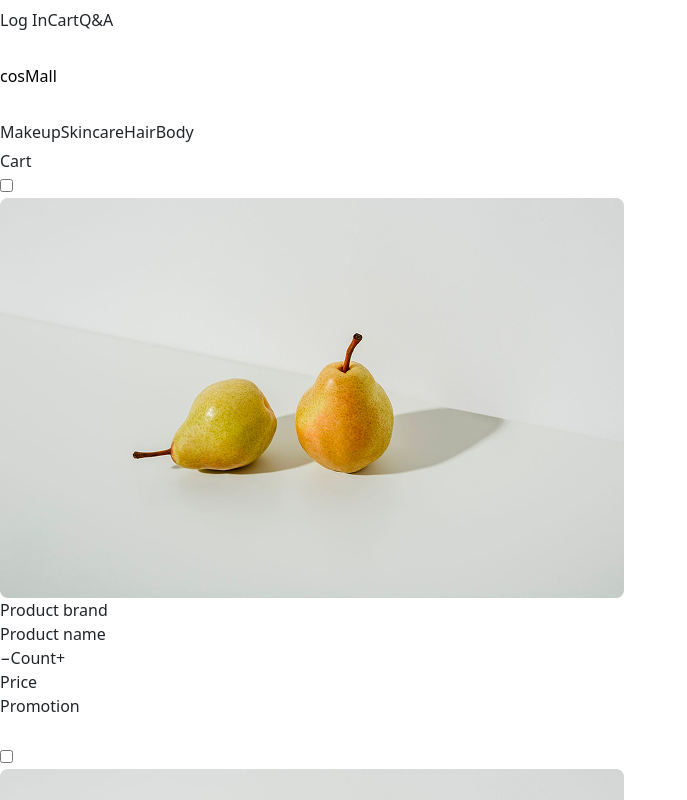
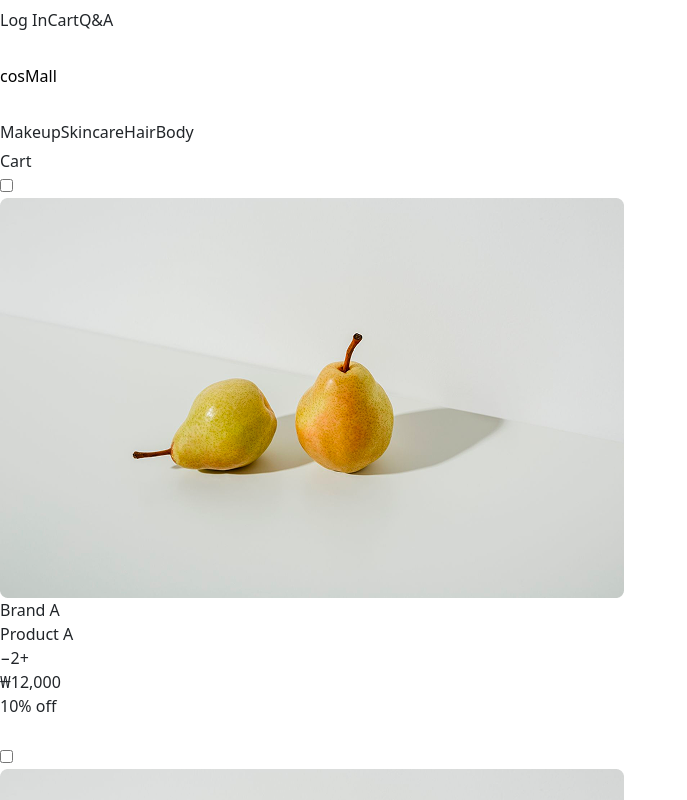
Before and after one commit to Online-Cosmetic/cosmeticShop, a React (Vite) app in the folder cosmeticShop/src/main/frontend/cosmetic-shop/: page /cart in a window 1280 px wide. Shown: the top 800 px of the page, without its empty margins (0-687 px from the left). Built offline with nearby package versions, Linux system fonts and the light colour scheme.

Commit message:
feat: Cart컴포넌트화 및 Order 프로토타입 구현

```diff
--- a/cosmeticShop/src/main/frontend/cosmetic-shop/src/App.jsx
+++ b/cosmeticShop/src/main/frontend/cosmetic-shop/src/App.jsx
@@ -10,6 +10,7 @@ import Logout from "./pages/user/Logout.jsx";
 import SignUp from "./pages/user/SignUp.jsx";
 import MyPage from "./pages/user/MyPage.jsx";
 import Cart from "./pages/user/Cart.jsx";
+import Order from "./pages/user/Order.jsx";
 import QnA from "./pages/user/QnA.jsx";
 import RegisterProduct from "./pages/product/RegisterProduct.jsx";
 import EnterpriseLogin from "./pages/enterprise/EnterpriseLogin.jsx";
@@ -78,6 +79,7 @@ function App() {
                 <Route path="/myPage" element={<MyPage />} />
                 <Route path="/enterpriseLogin" element={<EnterpriseLogin />} />
                 <Route path="/cart" element={<Cart />} />
+                <Route path="/order" element={<Order />} />
                 <Route path="/qna" element={<QnA />} />
                 <Route path="/enterpriseSignUp" element={<EnterpriseSignUp />} />
                 <Route path="/enterpriseMain" element={<EnterpriseMain />} />
--- /dev/null
+++ b/cosmeticShop/src/main/frontend/cosmetic-shop/src/components/user/AddressForm.jsx
@@ -0,0 +1,67 @@
+import React, { useState } from "react";
+
+function AddressForm({ savedAddresses = [] }) {
+    const [form, setForm] = useState({ city: "", street: "", detail: "" });
+    const [showDropdown, setShowDropdown] = useState(false);
+
+    const handleSelect = (address) => {
+        setForm(address);
+        setShowDropdown(false);
+    };
+
+    return (
+        <div className="space-y-4">
+            <h2 className="text-2xl font-semibold">Shipping Address</h2>
+
+            {/* 저장된 배송지 */}
+            {savedAddresses.length > 0 && (
+                <>
+                    <button
+                        onClick={() => setShowDropdown(!showDropdown)}
+                        className="w-full text-left px-4 py-2 bg-gray-100 border rounded"
+                    >
+                        Saved Addresses ▼
+                    </button>
+
+                    {showDropdown && (
+                        <ul className="border rounded w-full bg-white shadow mt-2">
+                            {savedAddresses.map((addr) => (
+                                <li
+                                    key={addr.id}
+                                    onClick={() => handleSelect(addr)}
+                                    className="px-4 py-2 hover:bg-gray-100 cursor-pointer"
+                                >
+                                    {addr.city}, {addr.street}
+                                </li>
+                            ))}
+                        </ul>
+                    )}
+                </>
+            )}
+            {/* 입력창 */}
+            <input
+                type="text"
+                placeholder="City"
+                value={form.city}
+                onChange={(e) => setForm({ ...form, city: e.target.value })}
+                className="w-full border px-4 py-2 rounded"
+            />
+            <input
+                type="text"
+                placeholder="Street"
+                value={form.street}
+                onChange={(e) => setForm({ ...form, street: e.target.value })}
+                className="w-full border px-4 py-2 rounded"
+            />
+            <input
+                type="text"
+                placeholder="Detail"
+                value={form.detail}
+                onChange={(e) => setForm({ ...form, detail: e.target.value })}
+                className="w-full border px-4 py-2 rounded"
+            />
+        </div>
+    );
+}
+
+export default AddressForm;
--- /dev/null
+++ b/cosmeticShop/src/main/frontend/cosmetic-shop/src/components/user/CartSummary.jsx
@@ -0,0 +1,34 @@
+import React from "react";
+import { useNavigate } from "react-router-dom";
+
+
+function CartSummary() {
+    const navigate = useNavigate();
+    return (
+        <div className="w-full max-w-sm flex-shrink-0 border rounded-lg p-6 shadow">
+            <div className="flex justify-between mb-3 text-lg">
+                <span>Total Price</span>
+                <span>₩25,000</span>
+            </div>
+            <div className="flex justify-between mb-3 text-lg">
+                <span>Shipping Fee</span>
+                <span>₩2,500</span>
+            </div>
+            <div className="flex justify-between mb-3 text-lg font-bold">
+                <span>Promo Info</span>
+                <span>- ₩7,500</span>
+            </div>
+            <hr className="my-4" />
+            <div className="flex justify-between mb-6 text-lg font-bold">
+                <span>Order Total</span>
+                <span>₩20,000</span>
+            </div>
+            <button
+                className="w-full py-3 bg-neutral-800 text-white font-semibold rounded-lg"
+                onClick={() => navigate("/order")}>
+                Checkout
+            </button>
+        </div>
+    );
+}
+export default CartSummary;
--- /dev/null
+++ b/cosmeticShop/src/main/frontend/cosmetic-shop/src/components/user/ProductCard.jsx
@@ -0,0 +1,41 @@
+import React from "react";
+import axios from "axios";
+
+function ProductCard({ product, onQuantityChange, editable = true }) {
+    const handleIncrease = () => {
+        axios.patch(`/api/cart/${product.id}`, { quantity: product.quantity + 1 })
+            .then(() => onQuantityChange())
+            .catch((err) => console.error("수량 증가 실패", err));
+    };
+
+    const handleDecrease = () => {
+        if (product.quantity <= 1) return;
+        axios.patch(`/api/cart/${product.id}`, { quantity: product.quantity - 1 })
+            .then(() => onQuantityChange())
+            .catch((err) => console.error("수량 감소 실패", err));
+    };
+
+    return (
+        <div className="flex gap-4 border-b pb-4 w-full">
+            <input type="checkbox" className="mt-2" />
+            <img src={product.image} className="w-44 h-44 rounded-xl" alt={product.name} />
+            <div className="flex flex-col gap-1">
+                <p className="text-xl font-bold">{product.brand}</p>
+                <p>{product.name}</p>
+                {editable ? (
+                    <div className="flex items-center gap-2">
+                        <button className="text-2xl" onClick={handleDecrease}>−</button>
+                        <span>{product.quantity}</span>
+                        <button className="text-2xl" onClick={handleIncrease}>+</button>
+                    </div>
+                ) : (
+                    <div className="text-lg">Qty: {product.quantity}</div>
+                )}
+                <p className="font-semibold">₩{product.price.toLocaleString()}</p>
+                <p className="text-red-400 font-bold">{product.promotion}</p>
+            </div>
+        </div>
+    );
+}
+
+export default ProductCard;
--- a/cosmeticShop/src/main/frontend/cosmetic-shop/src/pages/user/Cart.jsx
+++ b/cosmeticShop/src/main/frontend/cosmetic-shop/src/pages/user/Cart.jsx
@@ -1,60 +1,52 @@
 import React from "react";
 import Header from "../../components/common/Header.jsx";
 import Footer from "../../components/common/Footer.jsx";
-import { Link } from "react-router-dom";
+import CartSummary from "../../components/user/CartSummary.jsx";
+import ProductCard from "../../components/user/ProductCard.jsx";
 
 function Cart() {
-
+    const cartItems = [ // 이거 임시 테스트용 더미 데이터. API호출해서 받아와야 함.
+        {
+            id: 1,
+            brand: "Brand A",
+            name: "Product A",
+            quantity: 2,
+            price: 12000,
+            image: "/product(1).png",
+            promotion: "10% off",
+        },
+        {
+            id: 2,
+            brand: "Brand B",
+            name: "Product B",
+            quantity: 1,
+            price: 20000,
+            image: "/product(1).png",
+            promotion: "",
+        },
+    ];
     return (
         <div className="flex flex-col min-h-screen">
             <Header />
-
             <main className="flex-grow">
                 <div className="max-w-screen-xl mx-auto px-20 py-8">
-                    {/* Cart */}
                     <h2 className="text-3xl font-bold text-neutral-800 mb-6">Cart</h2>
-                    {/* 상품 목록 + 주문 요약 */}
                     <div className="flex flex-col lg:flex-row gap-8 items-start">
                         {/* 상품 목록 */}
                         <div className="flex-1 min-w-0 space-y-8">
-                            {[1, 2].map((item) => (
-                                <div key={item} className="flex gap-4 border-b pb-4 w-full">
-                                    <input type="checkbox" className="mt-2" />
-                                    <img src="/product(1).png" className="w-44 h-44 rounded-xl" />
-                                    <div className="flex flex-col gap-1">
-                                        <p className="text-xl font-bold">Product brand</p>
-                                        <p>Product name</p>
-                                        <div className="flex items-center gap-2">
-                                            <button className="text-2xl">−</button>
-                                            <span>Count</span>
-                                            <button className="text-2xl">+</button>
-                                        </div>
-                                        <p className="font-semibold">Price</p>
-                                        <p className="text-red-400 font-bold">Promotion</p>
-                                    </div>
-                                </div>
+                            {cartItems.map((product) => (
+                                <ProductCard
+                                    key={product.id}
+                                    product={product}
+                                    onQuantityChange={() => {
+                                        // TODO: 수량변경시 호출해서 반영 후 이 부분 UI만 갱신해야함
+                                    }}
+                                    editable={true}
+                                />
                             ))}
                         </div>
-
                         {/* 주문 요약 */}
-                        <div className="w-full max-w-sm flex-shrink-0 border rounded-lg p-6 shadow self-left lg:self-auto">
-                            <div className="flex justify-between mb-3 text-lg">
-                                <span>Total Price</span>
-                                <span>₩25,000</span>
-                            </div>
-                            <div className="flex justify-between mb-3 text-lg">
-                                <span>Shipping Fee</span><span>₩2,500</span>
-                            </div>
-                            <div className="flex justify-between mb-3 text-lg font-bold">
-                                <span>Promo Info</span>
-                                <span>- ₩7,500</span>
-                            </div>
-                            <hr className="my-4" />
-                            <div className="flex justify-between mb-6 text-lg font-bold">
-                                <span>Order Total</span><span>₩20,000</span>
-                            </div>
-                            <button className="w-full py-3 bg-neutral-800 text-white font-semibold rounded-lg">Checkout</button>
-                        </div>
+                        <CartSummary />
                     </div>
                 </div>
             </main>
--- /dev/null
+++ b/cosmeticShop/src/main/frontend/cosmetic-shop/src/pages/user/Order.jsx
@@ -0,0 +1,52 @@
+import React from "react";
+import Header from "../../components/common/Header.jsx";
+import Footer from "../../components/common/Footer.jsx";
+import CartSummary from "../../components/user/CartSummary.jsx";
+import AddressForm from "../../components/user/AddressForm.jsx";
+import ProductCard from "../../components/user/ProductCard.jsx";
+
+function Order() {
+    const cartItems = [ // 이거 임시 테스트용 더미 데이터. API호출해서 받아와야 함.
+        {
+            id: 1,
+            brand: "Brand A",
+            name: "Product A",
+            quantity: 2,
+            price: 12000,
+            image: "/product(1).png",
+            promotion: "10% off",
+        }
+    ];
+    return (
+        <>
+            <Header />
+            <main className="max-w-screen-xl mx-auto px-8 py-12 flex flex-col lg:flex-row gap-12">
+                <div className="flex-1 space-y-12">
+                    <AddressForm
+                        savedAddresses={[
+                            { id: "1", city: "경상북도", street: "경산시", detail: "대학로 280" },
+                            { id: "2", city: "대구광역시", street: "수성구", detail: "달구벌대로 3109" },
+                        ]}
+                    />
+                    {/* 상품 목록 */}
+                    <div className="flex-1 min-w-0 space-y-8">
+                        {cartItems.map((product) => (
+                            <ProductCard
+                                key={product.id}
+                                product={product}
+                                onQuantityChange={() => {
+                                    // TODO: 수량변경시 호출해서 반영 후 이 부분 UI만 갱신해야함
+                                }}
+                                editable={true}
+                            />
+                        ))}
+                    </div>
+                </div>
+                <CartSummary />
+            </main>
+            <Footer />
+        </>
+    );
+}
+
+export default Order;
```
Also changed, not shown: cosmeticShop/src/main/frontend/cosmetic-shop/src/components/user/CartItem.jsx (deleted).
